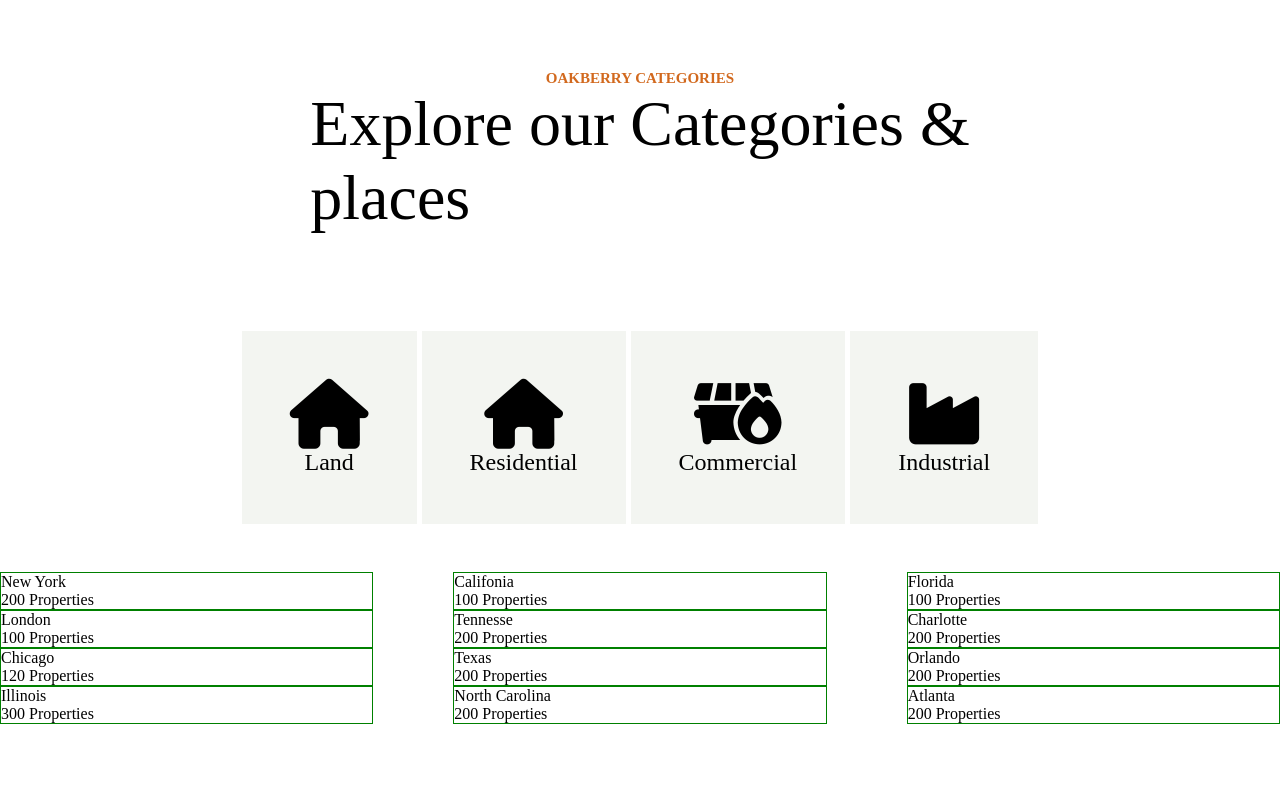
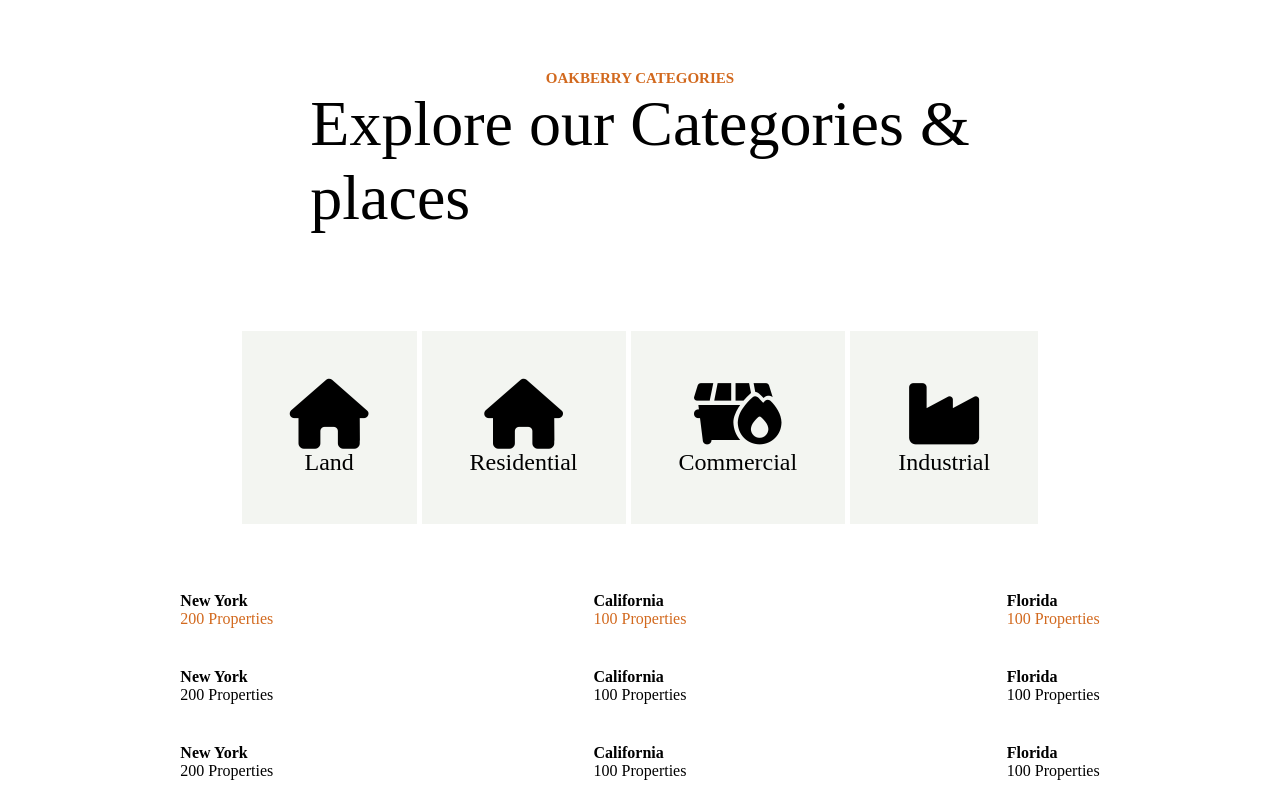
Before and after one commit to Jessica-Delali/Oakberry-Real-Estate, a plain HTML site: page index.html in a window 1280 px wide. Shown: the part 982-1782 px from the top of the page. Before the commit the page ends 1706 px from the top, so only its background shows below. Drawn offline with Linux system fonts and the light colour scheme.

Commit message:
feat:update on category section

```diff
--- a/index.html
+++ b/index.html
@@ -106,56 +106,59 @@
           <p class="text">Industrial</p>
         </div>
       </div>
+
+      <div class="cities">
+        <div id="each-country">
+          <span><h4>New York</h4></span>
+          <p>200 Properties</p>
+        </div>
+
+        <div id="each-country">
+          <span><h4>California</h4></span>
+          <p>100 Properties</p>
+        </div>
+
+        <div id="each-country">
+          <span><h4>Florida</h4></span>
+          <p>100 Properties</p>
+        </div>
+      </div>
+
       <div class="cities">
         <div>
-          <span>New York</span>
+          <span><h4>New York</h4></span>
           <p>200 Properties</p>
         </div>
+
         <div>
-          <span>Califonia</span>
+          <span><h4>California</h4></span>
           <p>100 Properties</p>
         </div>
+
         <div>
-          <span>Florida</span>
+          <span><h4>Florida</h4></span>
           <p>100 Properties</p>
         </div>
+      </div>
+
+      <div class="cities">
         <div>
-          <span>London</span>
+          <span><h4>New York</h4></span>
+          <p>200 Properties</p>
+        </div>
+
+        <div>
+          <span><h4>California</h4></span>
           <p>100 Properties</p>
         </div>
+
         <div>
-          <span>Tennesse</span>
-          <p>200 Properties</p>
-        </div>
-        <div>
-          <span>Charlotte</span>
-          <p>200 Properties</p>
-        </div>
-        <div>
-          <span>Chicago</span>
-          <p>120 Properties</p>
-        </div>
-        <div>
-          <span>Texas</span>
-          <p>200 Properties</p>
-        </div>
-          <div>
-          <span>Orlando</span>
-          <p>200 Properties</p>
-        </div>
-        <div>
-          <span>Illinois</span>
-          <p>300 Properties</p>
-        </div>
-        <div>
-          <span>North Carolina</span>
-          <p>200 Properties</p>
-          </div>
-          <div>
-          <span>Atlanta</span>
-          <p>200 Properties</p>
+          <span><h4>Florida</h4></span>
+          <p>100 Properties</p>
         </div>
       </div>
+
+
     </section>
   </body>
 </html>
--- a/style.css
+++ b/style.css
@@ -165,10 +165,21 @@ nav button {
   flex-direction: column;
 } */
 .cities {
-  display: grid;
-  grid-template-columns: 1fr 1fr 1fr;
-  column-gap: 5rem;
+  display: flex;
+   flex-direction: row;
+  justify-content:space-evenly ;
+ align-items: center;
+  border:2rem 4rem;
+  padding: 20px;
+  column-gap: 10rem;
+  /* border-bottom: 1px solid blue;
+  width:50%; */
 }
-.cities div {
-  border: 1px solid green;
+#each-country {
+
+  border-bottom: 1px
+
 }
+#each-country p{
+  color: chocolate;
+}
```
